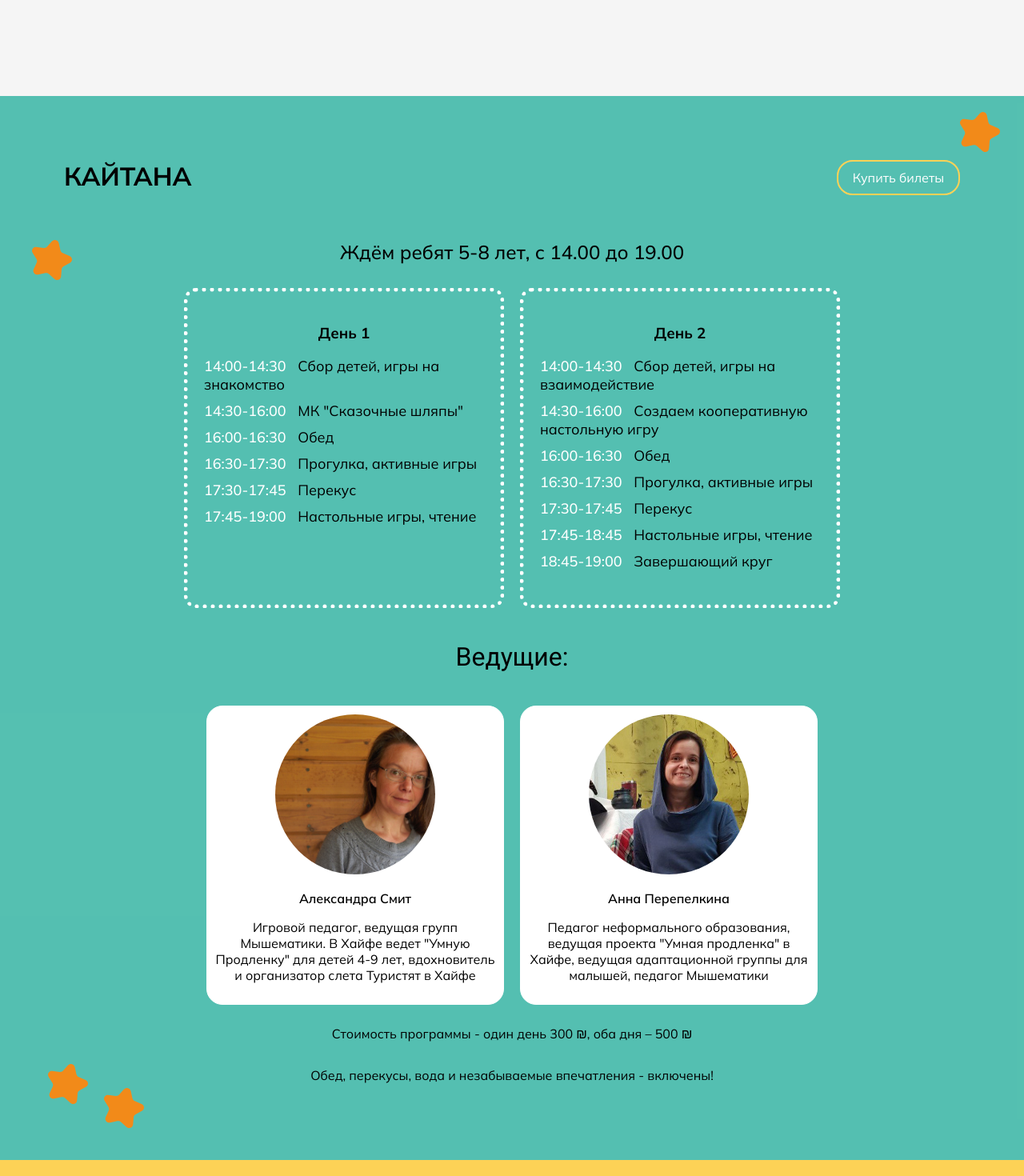
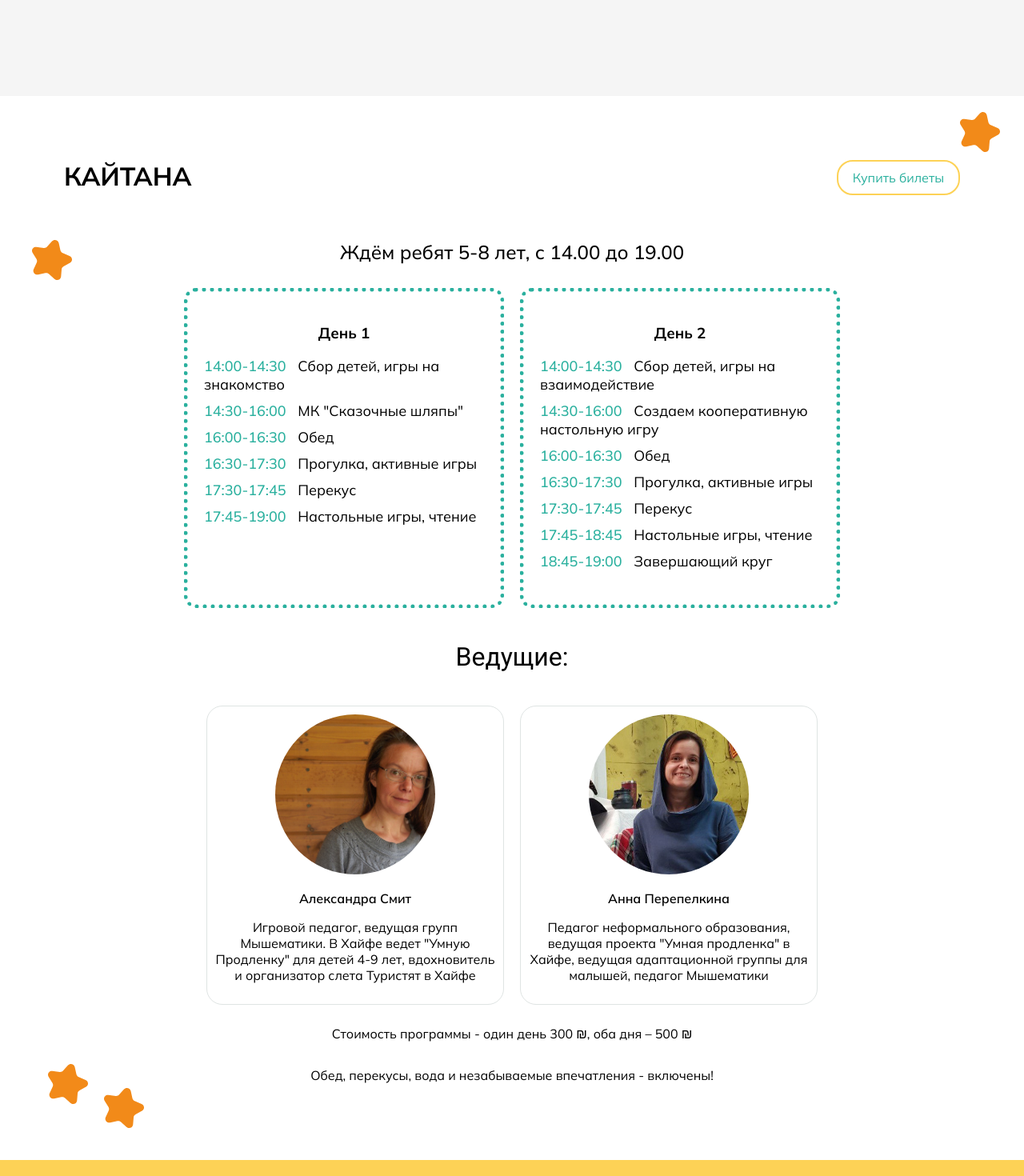
Before and after one commit to VarvaraKorableva/v_chemodane, a React (Create React App) app: page / in a window 1280 px wide. Shown: the part 2920-4390 px from the top of the page at 80% size. Built offline with nearby package versions, Linux system fonts and the light colour scheme; a web font is replaced by a local one.

Commit message:
changed styles camp

```diff
--- a/src/components/Camp/CampHaifa.css
+++ b/src/components/Camp/CampHaifa.css
@@ -9,8 +9,7 @@
     padding-top: 80px;
     padding-bottom: 80px;
 
-    background-color: #2ab09e;
-    background-color: rgba(42, 176, 158, 0.8);
+    background-color: #fff;
     position: relative;
 
 }
@@ -67,7 +66,7 @@
     margin: 10px;
     padding: 20px;
     border-radius: 15px;
-    border: 5px dotted #fff;
+    border: 5px dotted #2ab09e;
 
     justify-content: center;
     align-items: center;
@@ -148,7 +147,7 @@
 }
 
 .camp-haifa__time {
-    color: #fff;
+    color: #2ab09e;
     margin-right: 10px;
     font-weight: 500;
     z-index: 2;
@@ -253,7 +252,7 @@
     display: flex;
     justify-content: center;
     align-items: center;
-    color: #fff;
+    color: #2ab09e;
     cursor: pointer;
 }
 
@@ -265,7 +264,7 @@
 @media screen and (max-width: 500px) {
     .camp-haifa__link-btn {
         background-color: #FDD256;
-        color: #fff;
+        color: #2ab09e;
         width: 70%;
         align-self: center;
         margin-bottom: 40px;
@@ -286,9 +285,9 @@
     list-style-type: none;
     width: 350px;
     border-radius: 20px;
-    border: 1px solid #fff;
+    border: 1px solid #dfe4e3;
 
-    background-color: #fff;
+    background-color: transparent;
     padding: 10px;
     margin: 10px;
 }
```
Also changed, not shown: src/data/DataHaifa.js (+1 -6 lines).
